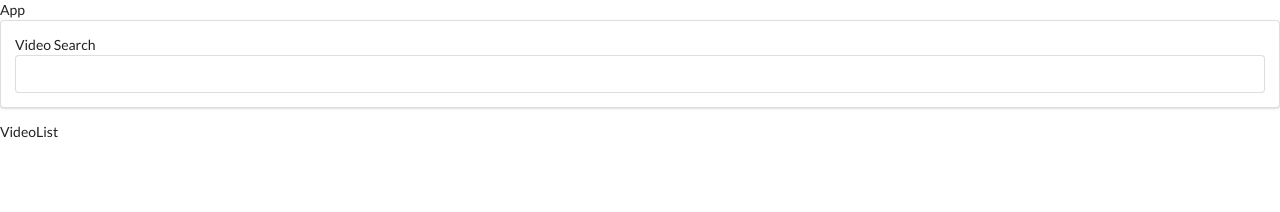
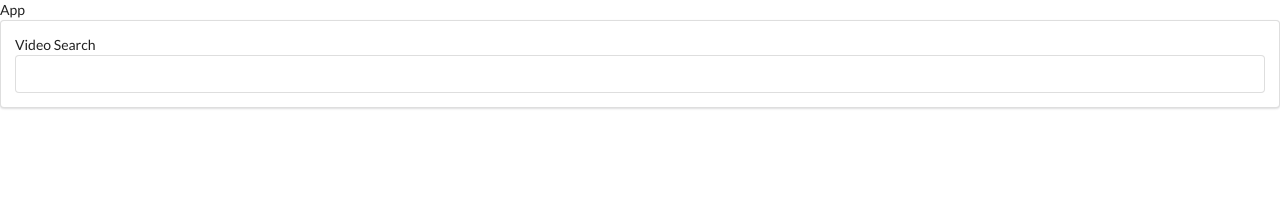
Before and after one commit to raylom/React-Videos, a React (Create React App) app: page / in a window 1280 px wide. Shown: the top 212 px of the page. Built offline with nearby package versions, Linux system fonts and the light colour scheme.

Commit message:
created videoItem component for each video in the VideoList

```diff
--- a/src/components/App.js
+++ b/src/components/App.js
@@ -19,7 +19,7 @@
       <div>
         App
         <SearchBar onFormSubmit={this.onTermSubmit} className="ui container" />
-        <VideoList />
+        <VideoList videos={this.state.videos} />
       </div>
     );
   }
--- /dev/null
+++ b/src/components/VideoItem.js
@@ -0,0 +1,7 @@
+import React from "react";
+
+const VideoItem = props => {
+  return <div>Video Item</div>;
+};
+
+export default VideoItem;
--- a/src/components/VideoList.js
+++ b/src/components/VideoList.js
@@ -1,7 +1,12 @@
 import React from "react";
+import VideoItem from "./VideoItem";
 
 const VideoList = props => {
-  return <div>VideoList</div>;
+  const renderedList = props.videos.map(video => {
+    return <VideoItem />;
+  });
+
+  return <div>{renderedList}</div>;
 };
 
 export default VideoList;
```
